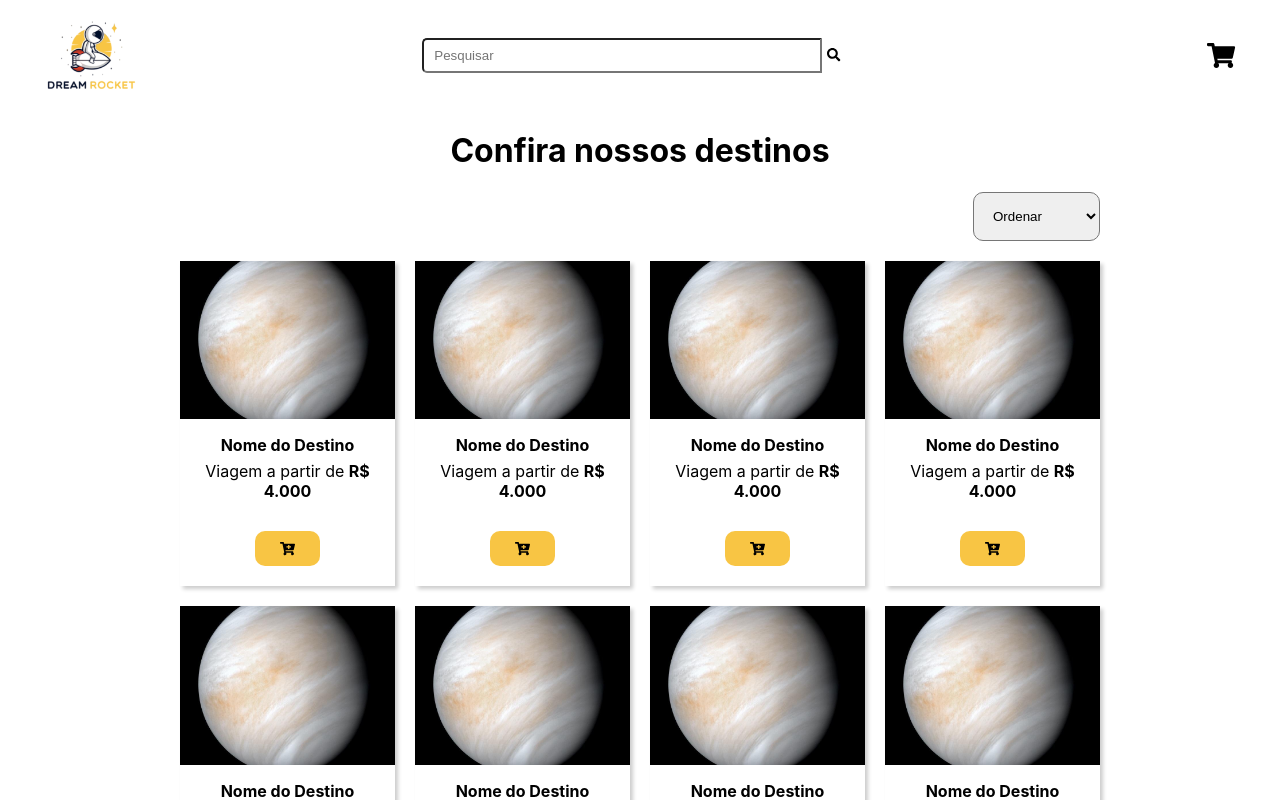
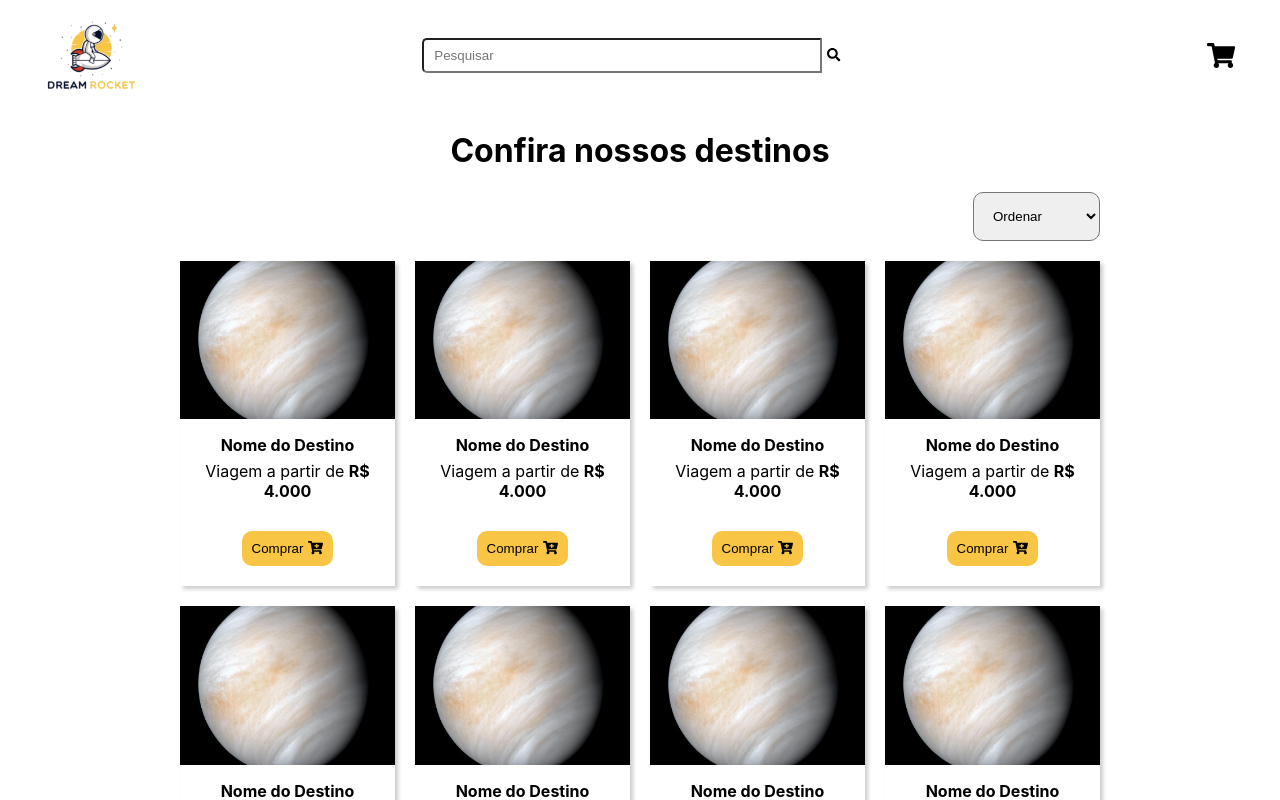
Before and after one commit to future4code/lovelace-labe-commerce4, a React (Create React App) app: page / in a window 1280 px wide. Shown: the top 800 px of the page. Built offline with nearby package versions, Linux system fonts and the light colour scheme.

Commit message:
organização de arquivos

```diff
--- a/src/App.js
+++ b/src/App.js
@@ -3,6 +3,35 @@ import "./App.css";
 import Header from "./components/Header";
 import Card from "./components/Card";
 import styled from "styled-components";
+
+// ESTILIZAÇÃO DO APP
+
+const Container = styled.div`
+  width: 75%;
+  margin: 0 auto;
+`;
+const Form = styled.form`
+  display: flex;
+  justify-content: flex-end;
+  margin-right: 20px;
+`;
+
+const Ordenar = styled.select`
+  padding: 15px;
+  border-radius: 10px;
+  cursor: pointer;
+`;
+
+const CardList = styled.div`
+  display: grid;
+  grid-template-columns: repeat(4, 1fr);
+  gap: 20px;
+  padding: 20px;
+`;
+
+const Titulo = styled.h1`
+  text-align: center;
+`;
 
 function App() {
   return (
@@ -32,30 +61,4 @@ function App() {
   );
 }
 
-const Container = styled.div`
-  width: 75%;
-  margin: 0 auto;
-`;
-const Form = styled.form`
-  display: flex;
-  justify-content: flex-end;
-  margin-right: 20px;
-`;
-
-const Ordenar = styled.select`
-  padding: 15px;
-  border-radius: 10px;
-  cursor: pointer;
-`;
-
-const CardList = styled.div`
-  display: grid;
-  grid-template-columns: repeat(4, 1fr);
-  gap: 20px;
-  padding: 20px;
-`;
-
-const Titulo = styled.h1`
-  text-align: center;
-`;
 export default App;
--- a/src/components/Card/index.js
+++ b/src/components/Card/index.js
@@ -1,7 +1,6 @@
 import React, { Component } from "react";
-import { FontAwesomeIcon } from "@fortawesome/react-fontawesome";
-import styled from "styled-components";
 import Destino from "../../img/planeta-teste.jpg";
+import { CardBox, Imagem, Titulo, Descricao, Button, Carrinho } from "./styles";
 
 import { faCartPlus } from "@fortawesome/free-solid-svg-icons";
 
@@ -15,41 +14,10 @@ export default class Card extends Component {
           Viagem a partir de <strong>R$ 4.000</strong>
         </Descricao>
         <Button>
-          <FontAwesomeIcon icon={faCartPlus} />
+          Comprar
+          <Carrinho icon={faCartPlus} />
         </Button>
       </CardBox>
     );
   }
 }
-
-const CardBox = styled.div`
-  display: flex;
-  flex-direction: column;
-  box-shadow: 3px 3px 4px 0 rgba(0, 0, 0, 0.2);
-  background-color: #fff;
-`;
-
-const Imagem = styled.img`
-  width: 100%;
-`;
-
-const Titulo = styled.h3`
-  font-size: 16px;
-  text-align: center;
-  margin: 16px 0 0 0;
-`;
-
-const Descricao = styled.p`
-  margin: 6px 0 10px 0px;
-  text-align: center;
-`;
-
-const Button = styled.button`
-  width: 30%;
-  padding: 10px 10px;
-  margin: 20px auto;
-  border-radius: 10px;
-  border: none;
-  cursor: pointer;
-  background-color: #f8c544;
-`;
--- a/src/components/Card/styles.js
+++ b/src/components/Card/styles.js
@@ -0,0 +1,38 @@
+import { FontAwesomeIcon } from "@fortawesome/react-fontawesome";
+import styled from "styled-components";
+
+export const CardBox = styled.div`
+  display: flex;
+  flex-direction: column;
+  box-shadow: 3px 3px 4px 0 rgba(0, 0, 0, 0.2);
+  background-color: #fff;
+`;
+
+export const Imagem = styled.img`
+  width: 100%;
+`;
+
+export const Titulo = styled.h3`
+  font-size: 16px;
+  text-align: center;
+  margin: 16px 0 0 0;
+`;
+
+export const Descricao = styled.p`
+  margin: 6px 0 10px 0px;
+  text-align: center;
+`;
+
+export const Button = styled.button`
+  display: flex;
+  padding: 10px 10px;
+  margin: 20px auto;
+  border-radius: 10px;
+  border: none;
+  cursor: pointer;
+  background-color: #f8c544;
+`;
+
+export const Carrinho = styled(FontAwesomeIcon)`
+  margin-left: 5px;
+`;
```
